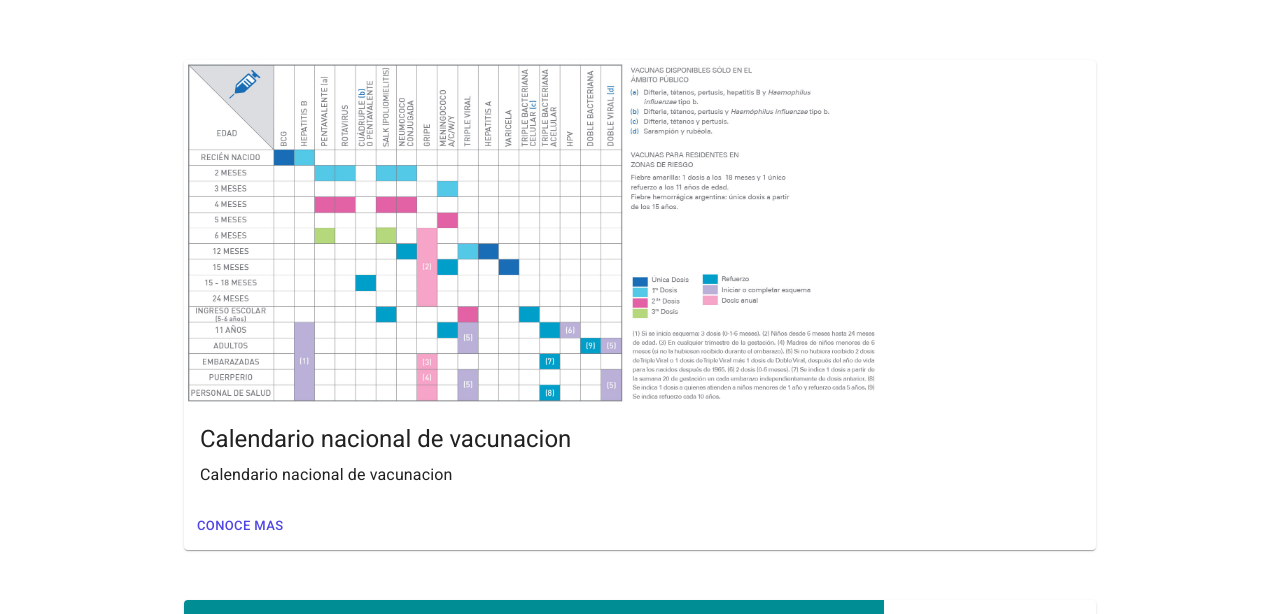
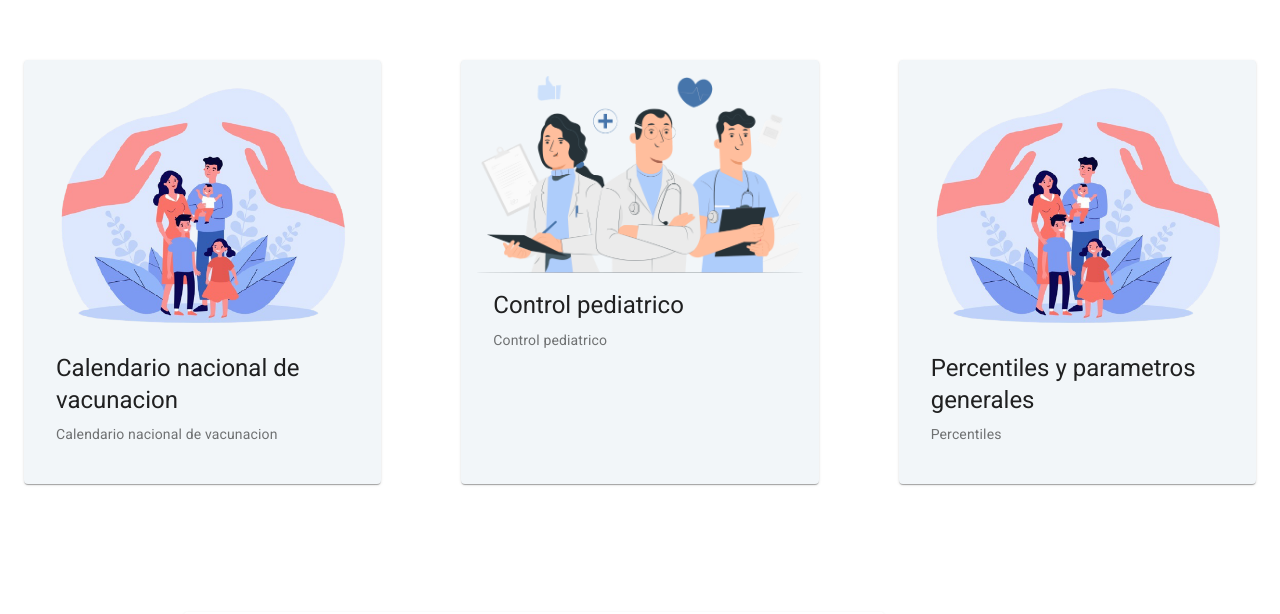
Before and after one commit to emanuelbrea/ai-2021, a React (Create React App) app: page / in a window 1280 px wide. Shown: the part 1644-2258 px from the top of the page. Built offline with nearby package versions, Linux system fonts and the light colour scheme.

Commit message:
Agrego grid de funcionalidades con efectos y color celeste

```diff
--- a/src/components/Home.js
+++ b/src/components/Home.js
@@ -6,6 +6,8 @@ import CalendarioVacunacion from "../images/CalendarioVacunacion.jpg";
 import ControlesPediatricos from "../images/ControlesPediatricos.jpg";
 import Percentiles from "../images/Percentiles.jpg";
 import Doctor from "../images/doctor.png";
+import Familia from "../images/familia.png";
+import Doctores from "../images/doctores.png";
 import AOS from "aos/dist/aos";
 import "aos/dist/aos.css";
 import Box from "@material-ui/core/Box";
@@ -42,6 +44,12 @@ const useStyles = makeStyles((theme) => ({
         display: 'flex',
         flexDirection: 'column',
     },
+    cardFuncionalidad: {
+        height: '100%',
+        display: 'flex',
+        flexDirection: 'column',
+        padding: theme.spacing(2),
+    },
     cardMedia: {
         marginTop: '30',
         width: 700
@@ -75,6 +83,31 @@ const cards = [
         link: "https://www.mayoclinic.org/es-es/healthy-lifestyle/infant-and-toddler-health/in-depth/healthy-baby/art-20044767"
     }
 ];
+
+const funcionalidades = [
+    {
+        key: 1,
+        description: "Calendario nacional de vacunacion",
+        image: Familia,
+        title: "Calendario nacional de vacunacion",
+        delay: 0,
+    },
+    {
+        key: 2,
+        description: "Control pediatrico",
+        image: Doctores,
+        title: "Control pediatrico",
+        delay: 500,
+    },
+    {
+        key: 3,
+        description: "Percentiles ",
+        image: Familia,
+        title: "Percentiles y parametros generales",
+        delay: 1000,
+    }
+];
+
 
 const openInNewTab = (url) => {
     const newWindow = window.open(url, '_blank', 'noopener,noreferrer')
@@ -119,7 +152,7 @@ export default function Home() {
                 </Container>
 
                 <Container className={classes.heroTitle2} maxWidth="md" data-aos="zoom-in-up"
-                           data-aos-duration={1500} >
+                           data-aos-duration={1500}>
 
                     <Typography component="h1" variant="h2" align="center" color="textPrimary" gutterBottom
                                 className={classes.heroText}>
@@ -133,12 +166,38 @@ export default function Home() {
 
                 </Container>
 
+                <Container className={classes.cardGrid} maxWidth="lg">
+                    <Grid container spacing={10}>
+                        {funcionalidades.map((funcionalidad) => (
+                            <Grid item key={funcionalidad.key} xs={12} md={4} lg={4} data-aos="fade-right"
+                                  data-aos-easing="ease-in-sine"
+                                  data-aos-duration={500} data-aos-delay={funcionalidad.delay}>
+                                <Card className={classes.cardFuncionalidad} style={{backgroundColor: "#f2f6f9"}}>
+                                    <CardMedia
+                                        component="img"
+                                        src={funcionalidad.image}
+                                    />
+                                    <CardContent>
+                                        <Typography gutterBottom variant="h5" component="h2">
+                                            {funcionalidad.title}
+                                        </Typography>
+                                        <Typography variant="body2" color="textSecondary" component="p">
+                                            {funcionalidad.description}
+                                        </Typography>
+                                    </CardContent>
+                                </Card>
+                            </Grid>
+                        ))}
+                    </Grid>
+
+                </Container>
+
                 <Container className={classes.cardGrid} maxWidth="md">
                     {/* End hero unit */}
-                    <Grid container  >
+                    <Grid container>
                         {cards.map((card) => (
-                            <Grid item key={card} xs={12} data-aos="zoom-in-up"
-                                  data-aos-duration={1500} style={{marginBottom:50}}>
+                            <Grid item key={card} data-aos="zoom-in-up"
+                                  data-aos-duration={1500} style={{marginBottom: 50}}>
                                 <Card className={classes.card}>
                                     <CardMedia
                                         className={classes.cardMedia}
```
Also changed, not shown: src/images/familia.png (added).
